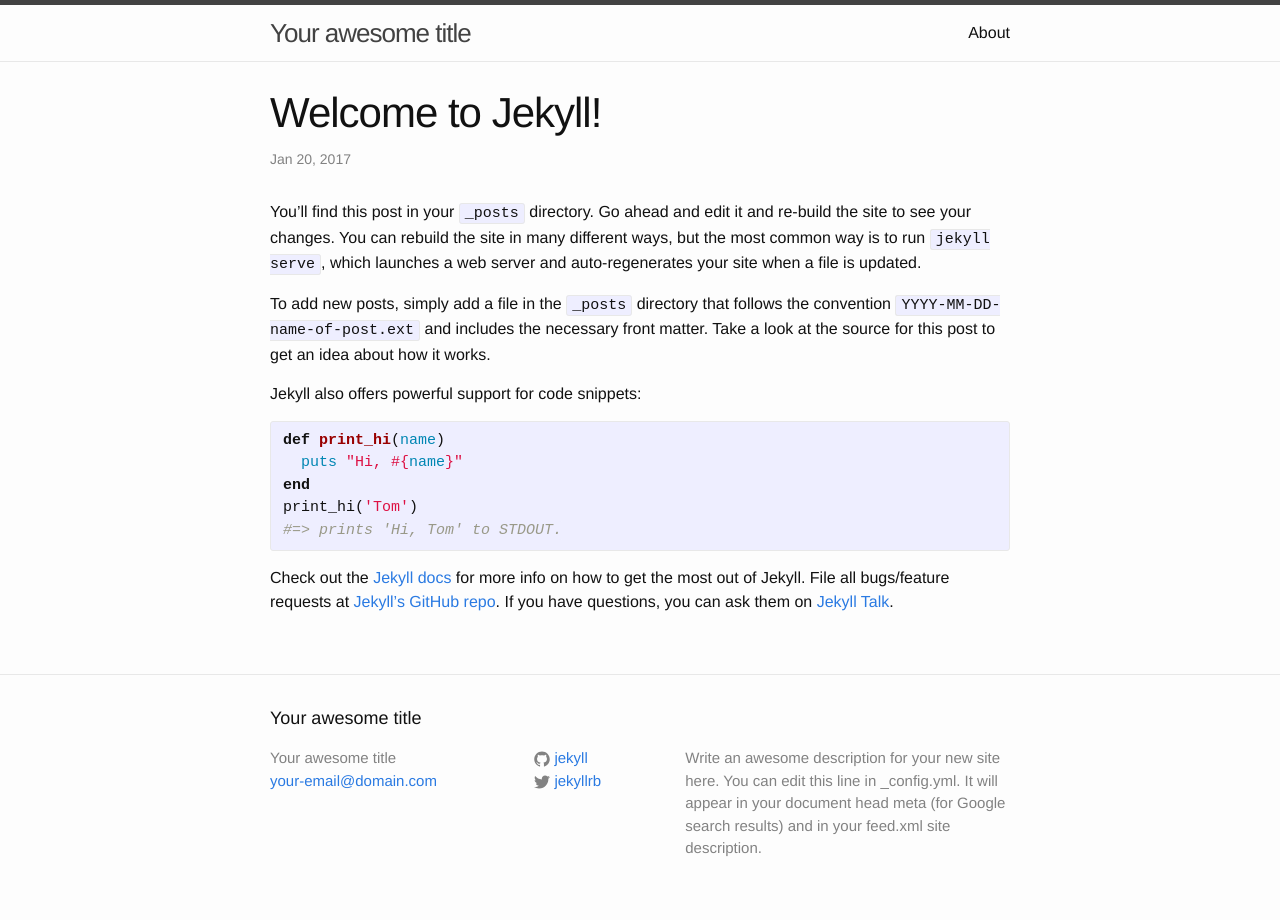
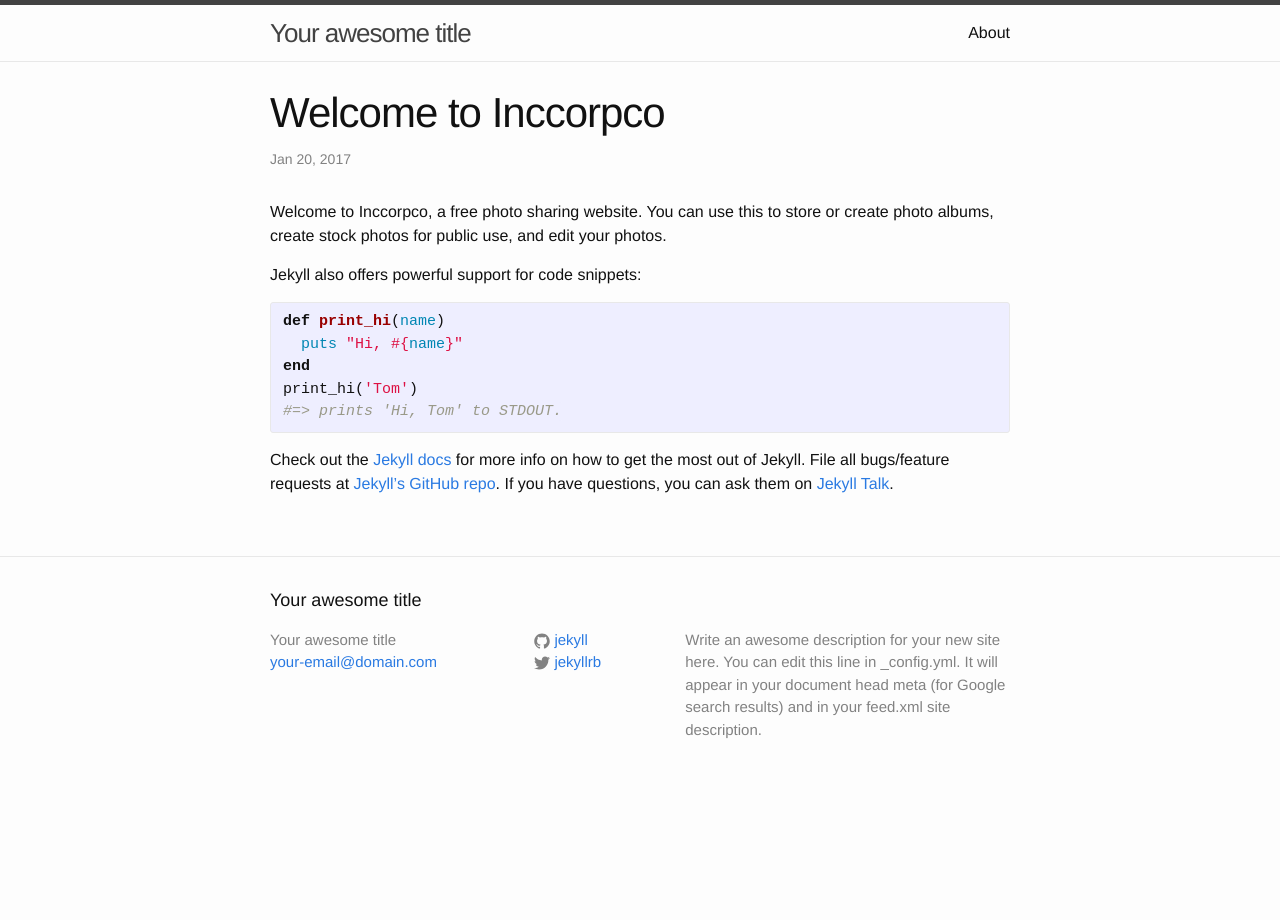
Before and after one commit to Alaze1912/alaze1912.github.io, a Jekyll site: the page built from _posts/2017-01-20-welcome-to-jekyll.markdown, in a window 1280 px wide. Built offline with Jekyll 4.4.1, drawn with Linux system fonts in a browser that asks for light colours.

Commit message:
Update 2017-01-20-welcome-to-jekyll.markdown

```diff
--- a/_posts/2017-01-20-welcome-to-jekyll.markdown
+++ b/_posts/2017-01-20-welcome-to-jekyll.markdown
@@ -1,12 +1,12 @@
 ---
 layout: post
-title:  "Welcome to Jekyll!"
+title:  "Welcome to Inccorpco"
 date:   2017-01-20 11:07:39 -0500
-categories: jekyll update
+categories: welcome
 ---
-You’ll find this post in your `_posts` directory. Go ahead and edit it and re-build the site to see your changes. You can rebuild the site in many different ways, but the most common way is to run `jekyll serve`, which launches a web server and auto-regenerates your site when a file is updated.
+Welcome to Inccorpco, a free photo sharing website. You can use this to store or create photo albums, create stock photos for public use, and edit your photos.
 
-To add new posts, simply add a file in the `_posts` directory that follows the convention `YYYY-MM-DD-name-of-post.ext` and includes the necessary front matter. Take a look at the source for this post to get an idea about how it works.
+
 
 Jekyll also offers powerful support for code snippets:
 
```
